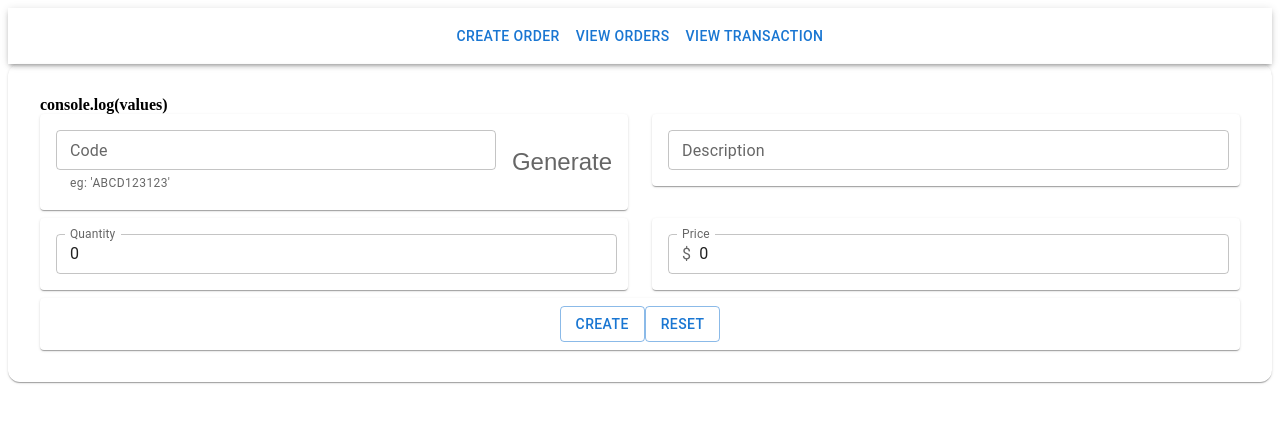
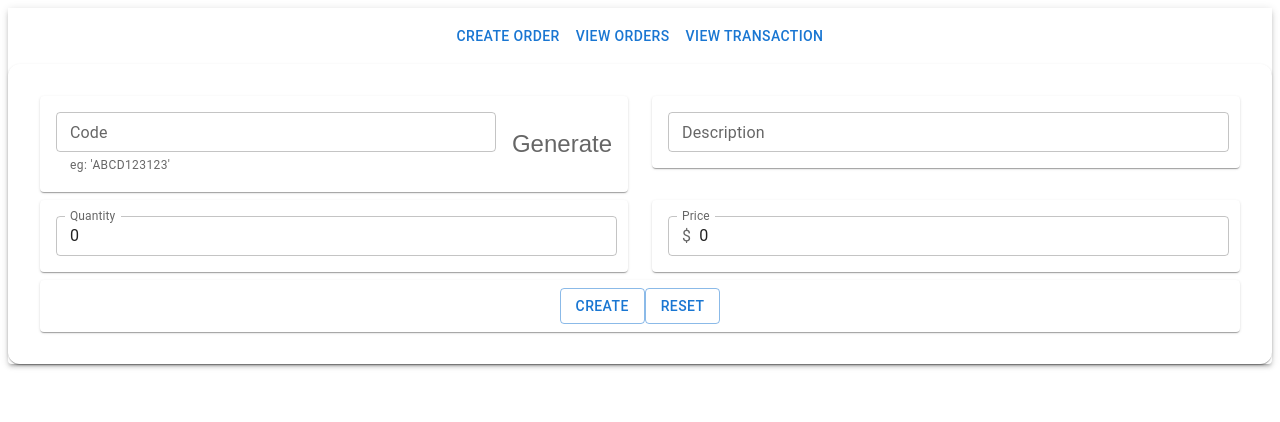
Before and after one commit to TanvirAlam/altapy-order-process, a React (Create React App) app in the folder frontend/: page /create-orders in a window 1280 px wide. Shown: the top 422 px of the page. Built offline with nearby package versions, Linux system fonts and the light colour scheme.

Commit message:
restructure the dashboard and route display

```diff
--- a/frontend/src/App.tsx
+++ b/frontend/src/App.tsx
@@ -1,10 +1,6 @@
 import React from "react";
 import Dashboard  from "./components/Dashboard";
 import { StyledEngineProvider } from '@mui/material/styles';
-import { Routes, Route, Navigate } from "react-router-dom";
-import OrderForm from "./components/OrderForm";
-import OrderDetails from "./components/OrderDetails";
-import OrderTransactions from "./components/OrderTransactions";
 
 function App() {
   return (
@@ -12,12 +8,6 @@ function App() {
           <StyledEngineProvider injectFirst>
               <Dashboard />
           </StyledEngineProvider>
-          <Routes>
-              <Route path="/" element={<Navigate to="/view-orders" />} />
-              <Route path="/view-orders" element={<OrderDetails />} />
-              <Route path="/create-orders" element={<OrderForm />} />
-              <Route path="/view-transactions" element={<OrderTransactions />} />
-          </Routes>
       </>
   );
 }
--- a/frontend/src/components/Dashboard.tsx
+++ b/frontend/src/components/Dashboard.tsx
@@ -2,6 +2,7 @@ import React from 'react';
 import BottomNavigation from '@mui/material/BottomNavigation';
 import Paper from '@mui/material/Paper';
 import AppMenu from "./AppMenu";
+import OrderBoard from "./OrderBoard";
 
 const Dashboard: React.FC = () => {
     return (
@@ -17,6 +18,7 @@ const Dashboard: React.FC = () => {
                     }}>
                     <AppMenu />
                 </BottomNavigation>
+                <OrderBoard />
             </Paper>
         </div>
     );
--- /dev/null
+++ b/frontend/src/components/OrderBoard.tsx
@@ -0,0 +1,36 @@
+import React, {Component} from 'react';
+import Box from "@mui/material/Box";
+import {Navigate, Route, Routes} from "react-router-dom";
+import OrderDetails from "./OrderDetails";
+import OrderForm from "./OrderForm";
+import OrderTransactions from "./OrderTransactions";
+
+class OrderBoard extends Component {
+    render() {
+        return (
+            <div>
+                <Box sx={{
+                    display: 'flex',
+                    flexDirection: 'column',
+                    alignItems: 'center',
+                    justifyContent: 'center',
+                    overflow: 'hidden',
+                    borderRadius: '12px',
+                    boxShadow: 1,
+                    fontWeight: 'bold',
+                    padding: '2rem',
+                    '& .MuiTextField-root': { m: 1, width: '25ch' },
+                }}>
+                    <Routes>
+                        <Route path="/" element={<Navigate to="/view-orders" />} />
+                        <Route path="/view-orders" element={<OrderDetails />} />
+                        <Route path="/create-orders" element={<OrderForm />} />
+                        <Route path="/view-transactions" element={<OrderTransactions />} />
+                    </Routes>
+                </Box>
+            </div>
+        );
+    }
+}
+
+export default OrderBoard;
--- a/frontend/src/components/OrderDetails.tsx
+++ b/frontend/src/components/OrderDetails.tsx
@@ -39,17 +39,6 @@ const OrderDetails: React.FC<ParentCompProps> = () => {
 
     return (
         <div>
-            <Box sx={{
-                display: 'flex',
-                flexDirection: { xs: 'column', md: 'row' },
-                alignItems: 'center',
-                justifyContent: 'center',
-                overflow: 'hidden',
-                borderRadius: '12px',
-                boxShadow: 1,
-                fontWeight: 'bold',
-                padding: '2rem'
-            }}>
             <Paper sx={{ p: 2, margin: 'auto', maxWidth: 700, flexGrow: 1}}>
                 {
                     orders.length > 0 && orders.map((order: any) => {
@@ -97,7 +86,6 @@ const OrderDetails: React.FC<ParentCompProps> = () => {
                     })
                 }
             </Paper>
-            </Box>
         </div>
     );
 }
--- a/frontend/src/components/OrderForm.tsx
+++ b/frontend/src/components/OrderForm.tsx
@@ -1,6 +1,5 @@
 import React, { useState, useEffect } from 'react';
 import { styled } from '@mui/material/styles';
-import Box from "@mui/material/Box";
 import TextField from '@mui/material/TextField';
 import Button from '@mui/material/Button';
 import axiosRequest from "../services/axios-request";
@@ -52,18 +51,6 @@ const OrderForm: React.FC<{}> = () => {
 
     return (
         <div>
-            <Box sx={{
-                display: 'flex',
-                flexDirection: 'column',
-                alignItems: 'center',
-                justifyContent: 'center',
-                overflow: 'hidden',
-                borderRadius: '12px',
-                boxShadow: 1,
-                fontWeight: 'bold',
-                padding: '2rem',
-                '& .MuiTextField-root': { m: 1, width: '25ch' },
-            }}>
             <Formik initialValues={initialValues}
                     validationSchema={Yup.object().shape({
                         orderLines: Yup.object().shape({
@@ -86,7 +73,6 @@ const OrderForm: React.FC<{}> = () => {
                       values
                   }) => (
                         <form autoComplete="off" noValidate onSubmit={handleSubmit}>
-                                console.log(values)
                             <Grid container rowSpacing={1} columnSpacing={{ xs: 1, sm: 2, md: 3 }}>
                                 <Grid item xs={6}>
                                     <Item sx={{ display: 'flex', flexDirection: 'row', justifyContent: 'center'}}>
@@ -176,7 +162,6 @@ const OrderForm: React.FC<{}> = () => {
                         </form>
                 )}
             </Formik>
-            </Box>
         </div>
     );
 }
--- a/frontend/src/components/OrderTransactions.tsx
+++ b/frontend/src/components/OrderTransactions.tsx
@@ -1,21 +1,9 @@
 import React from 'react';
-import Box from "@mui/material/Box";
 
 const OrderTransactions: React.FC = () => {
     return (
         <div>
-            <Box sx={{
-                display: 'flex',
-                flexDirection: { xs: 'column', md: 'row' },
-                alignItems: 'center',
-                justifyContent: 'center',
-                overflow: 'hidden',
-                borderRadius: '12px',
-                boxShadow: 1,
-                fontWeight: 'bold',
-            }}>
-                Order Transactions
-            </Box>
+            Order Transactions
         </div>
     );
 }
```
Lines whose indentation alone changed are shown as unchanged.
